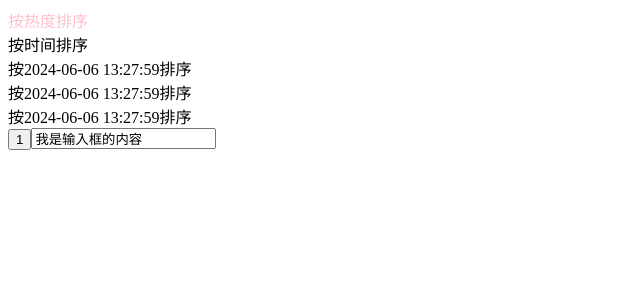
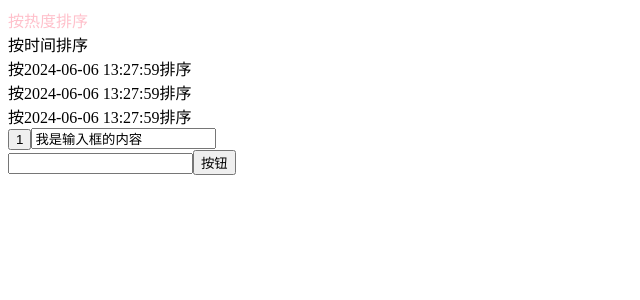
Before and after one commit to slimbaby/react-practise, a React (Create React App) app: page / in a window 1280 px wide. Shown: the top 300 px of the page, without its empty margins (0-640 px from the left). Built offline with nearby package versions, Linux system fonts and the light colour scheme.

Commit message:
feat: react非受控组件ref练习

```diff
--- a/src/App.js
+++ b/src/App.js
@@ -1,5 +1,5 @@
 import './App.css'
-import { Component } from 'react'
+import { Component, createRef } from 'react'
 import moment from 'moment/moment'
 const name = '我是大美女'
 class Aaa extends Component {
@@ -35,6 +35,7 @@ class Aaa extends Component {
     ],
     msg: '我是输入框的内容',
   }
+  inputRef = createRef()
   timeFormate(params) {
     return moment(params).format('YYYY-MM-DD HH:mm:ss')
   }
@@ -47,6 +48,9 @@ class Aaa extends Component {
     this.setState({
       msg: e.target.value,
     })
+  }
+  hanleRefClick = () => {
+    console.log(this.inputRef.current.value)
   }
   render() {
     const { tabs, active, list } = this.state
@@ -62,6 +66,10 @@ class Aaa extends Component {
         ))}
         <button onClick={this.handleClick}>{this.state.count}</button>
         <input type="text" value={this.state.msg} onChange={this.changeMsg} />
+        <div>
+          <input type="text" ref={this.inputRef} />
+          <button onClick={this.hanleRefClick}>按钮</button>
+        </div>
       </div>
     )
   }
```
